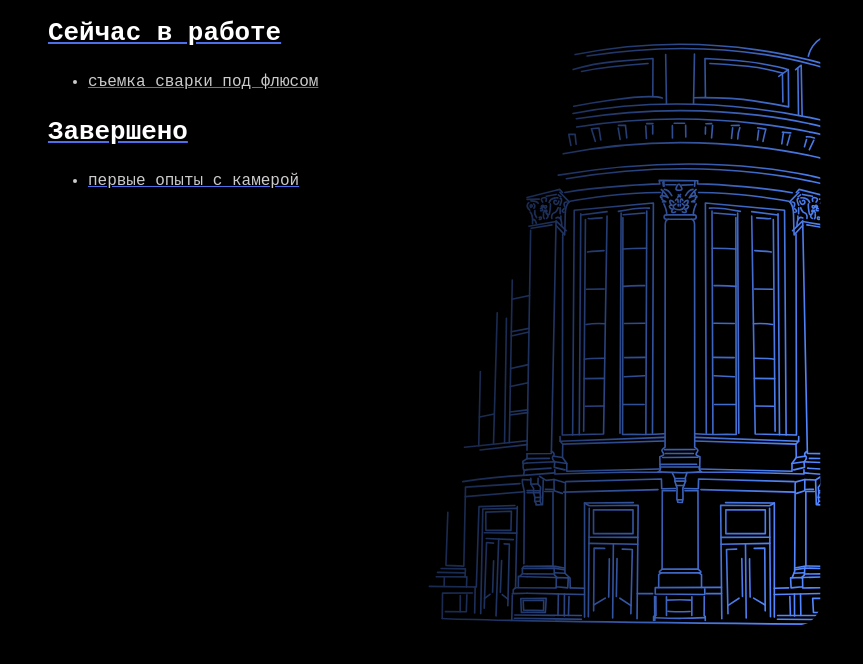
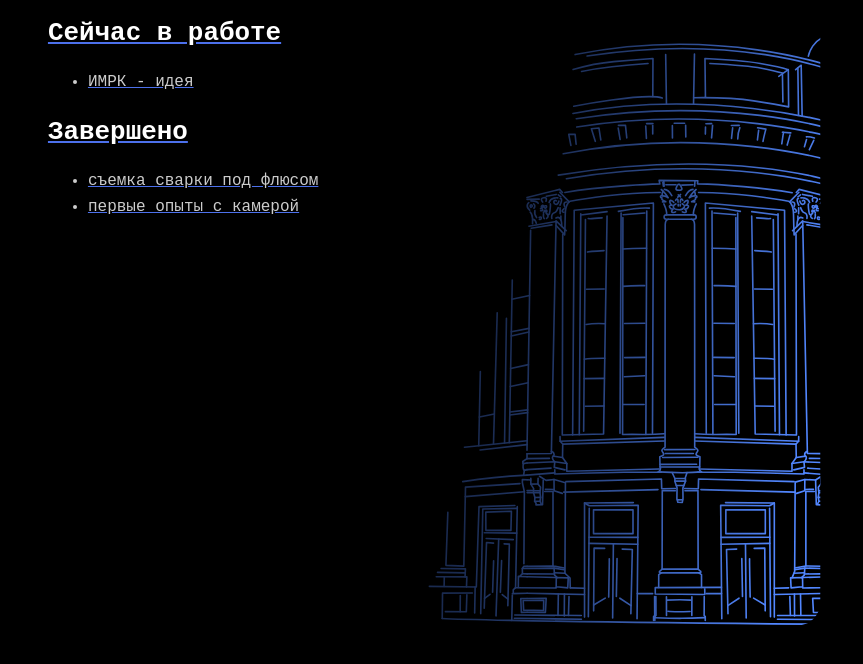
Before and after one commit to weldlab/weldlab.github.io, an Eleventy site: page index.md in a window 1280 px wide. Shown: the part 96-760 px from the top of the page, without its empty margins (208-1071 px from the left). Built offline with nearby package versions, Linux system fonts and the light colour scheme; Eleventy itself is replaced by a stand-in of ours; files that its build step writes are made by us from their sources.

Commit message:
add a link to imrk to the homepage

```diff
--- a/index.md
+++ b/index.md
@@ -3,9 +3,10 @@ title: Главная
 ---
 
 # Сейчас в работе
-- [съемка сварки под флюсом](/saw-camera/2026/04)
+- [ИМРК - идея](/imrk-0)
 
 # Завершено
+- [съемка сварки под флюсом](/saw-camera/2026/04)
 - [первые опыты с камерой](/camera-start)
 
 <style>
```
